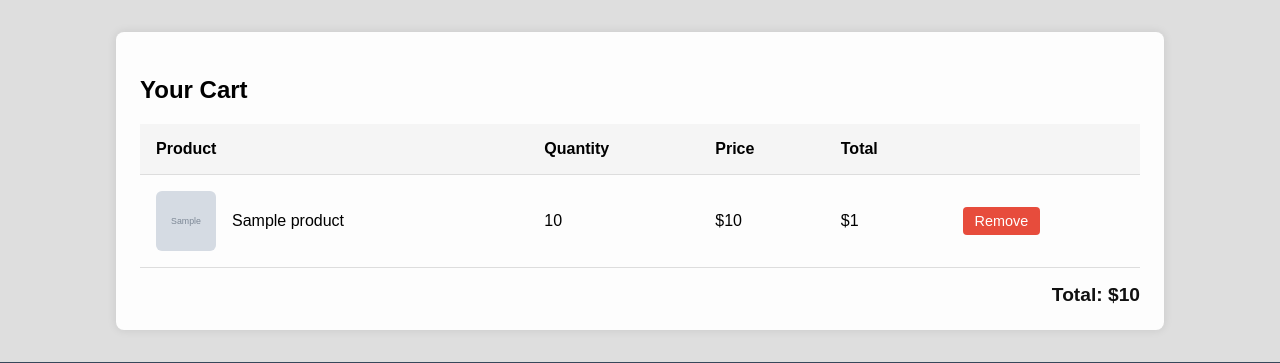
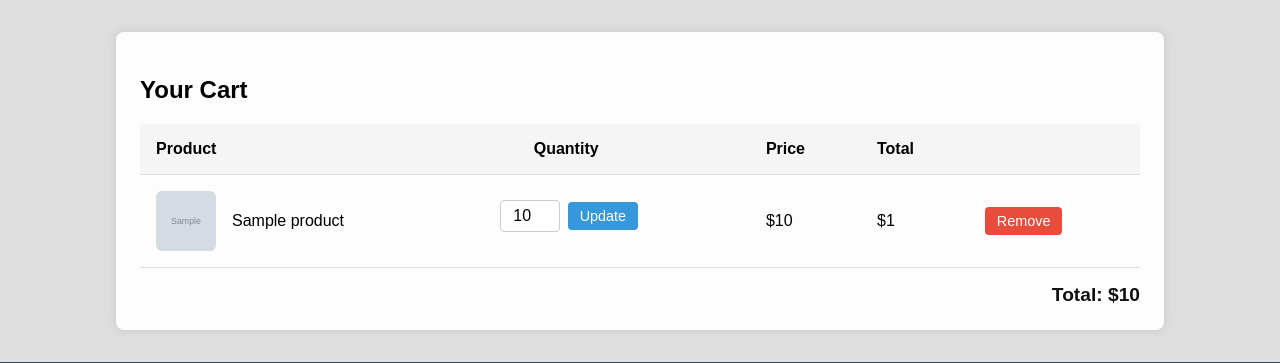
Before and after one commit to khaireddine99/Kamazon, a Django app: template cart/templates/cart/detail.html in a window 1280 px wide. Shown: the part 84-447 px from the top of the page. Run offline with Django 3.2, Linux system fonts and the light colour scheme; the template is opened without the code that fills it: most values are stand-ins (such as "Sample title", 1, 10 or a date in 2020); grey boxes marked "Sample" are stand-in pictures.

Commit message:
added the ability to update numbers on cart

```diff
--- a/cart/templates/cart/detail.html
+++ b/cart/templates/cart/detail.html
@@ -9,7 +9,7 @@
       <thead>
         <tr>
           <th>Product</th>
-          <th>Quantity</th>
+          <th style="padding-left: 50px;">Quantity</th>
           <th>Price</th>
           <th>Total</th>
           <th></th>
@@ -22,7 +22,14 @@
               <img src="{{ item.product.image }}" alt="{{ item.product.name }}" class="product-image">
               <span>{{ item.product.name }}</span>
             </td>
-            <td>{{ item.quantity }}</td>
+            <td>
+              <form method="post" action="{% url 'cart:cart_update' item.product.id %}" class="quantity-form">
+                {% csrf_token %}
+                <input type="number" name="quantity" value="{{ item.quantity }}" min="1" class="quantity-input">
+                <button type="submit" class="update-btn">Update</button>
+              </form>
+            </td>
+
             <td>${{ item.product.price }}</td>
             <td>${{ item.total_price }}</td>
             <td><a href="{% url 'cart:cart_remove' item.product.id %}" class="remove-btn">Remove</a></td>
--- a/cart/urls.py
+++ b/cart/urls.py
@@ -8,4 +8,5 @@ urlpatterns = [
     path('cart_details/', views.cart_detail, name='cart_detail'),
     path('cart/add/<int:product_id>/', views.cart_add, name='cart_add'),
     path('cart/remove/<int:product_id>/', views.cart_remove, name='cart_remove'),
+    path('cart/<int:product_id>/', views.cart_update, name='cart_update'),
 ]
--- a/shop/views.py
+++ b/shop/views.py
@@ -70,8 +70,6 @@ def shop_items(request):
         query_dict.pop('page')
     query_string = query_dict.urlencode()
 
-    print(items[0].image)
-
     context = {
         'items': paged_items,
         'categories': unique_categories,
--- a/static/css/style.css
+++ b/static/css/style.css
@@ -571,6 +571,41 @@ nav {
   color: #111;
 }
 
+.quantity-form {
+  display: flex;
+  align-items: baseline; /* Fixes input and button alignment */
+  gap: 0.5rem;
+  border: none;
+  padding: 0;
+  margin: 0;
+}
+
+
+.quantity-input {
+  width: 60px;
+  padding: 6px;
+  border: 1px solid #ccc;
+  border-radius: 4px;
+  font-size: 1em;
+  text-align: center;
+  box-sizing: border-box;
+}
+
+.update-btn {
+  background-color: #3498db;
+  color: white;
+  padding: 6px 12px;
+  border: none;
+  border-radius: 4px;
+  font-size: 0.9em;
+  cursor: pointer;
+  transition: background-color 0.3s;
+}
+
+.update-btn:hover {
+  background-color: #2980b9;
+}
+
 /* Number on cart styling */
 .cart-icon-wrapper {
   position: relative;
```
Also changed, not shown: cart/cart.py (+5 -2 lines), cart/views.py (+17 -0 lines), db.sqlite3.
